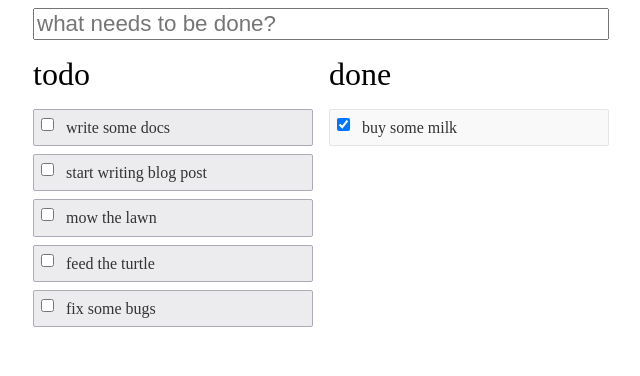
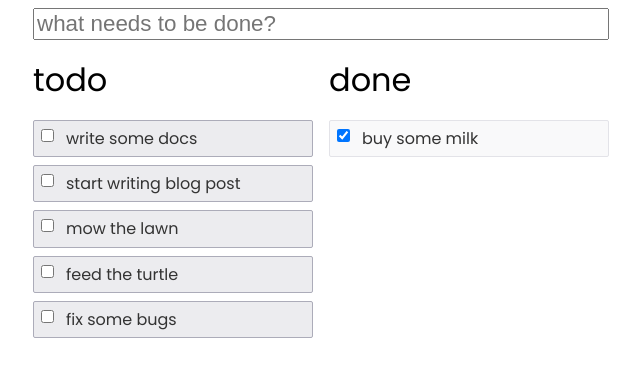
Before and after one commit to doltonsedward/todo-svelte-vite, a Svelte app: page / in a window 1280 px wide. Shown: the top 376 px of the page, without its empty margins (319-959 px from the left). Built offline with nearby package versions, Linux system fonts and the light colour scheme.

Commit message:
setup font

```diff
--- a/src/App.svelte
+++ b/src/App.svelte
@@ -93,7 +93,10 @@
 </div>
 
 <style>
+  @import "https://fonts.googleapis.com/css?family=Poppins";
+
 	.board {
+    font-family: "Poppins", -apple-system, BlinkMacSystemFont, 'Segoe UI', Roboto, Oxygen, Ubuntu, Cantarell, 'Open Sans', 'Helvetica Neue', sans-serif;
 		display: grid;
 		grid-template-columns: 1fr 1fr;
 		grid-gap: 1em;
```
